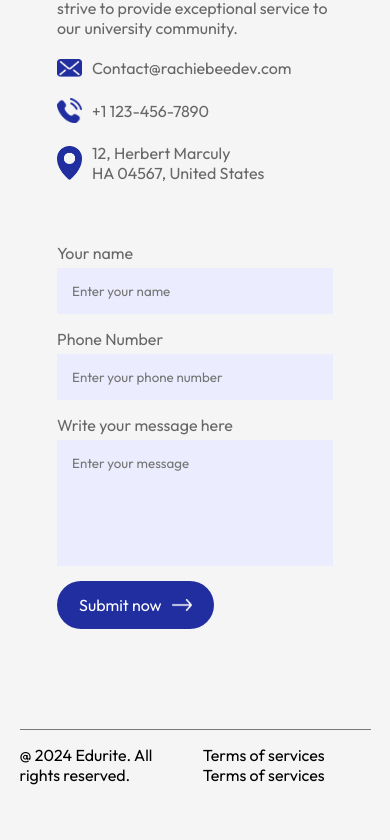
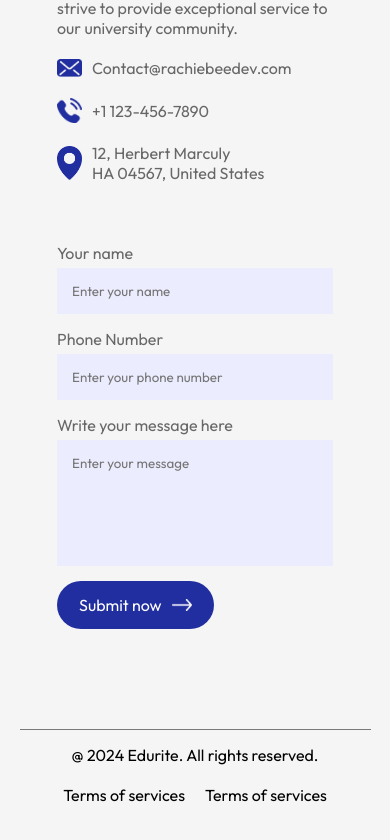
Before and after one commit to RachaelBamigboye/Edurite, a React (Vite) app: page / in a window 390 px wide. Shown: the part 4783-5623 px from the top of the page. Before the commit the page ends 5593 px from the top, so only its background shows below. Built offline with nearby package versions, Linux system fonts and the light colour scheme.

Commit message:
footer responsiveness sorted out

```diff
--- a/src/component/Footer/Footer.css
+++ b/src/component/Footer/Footer.css
@@ -13,3 +13,20 @@
     margin-left:20px;
 
 }
+
+/* ........ media query ......... */
+
+@media (max-width: 600px){
+    .footer{
+        display:block;
+        text-align:center;
+    }
+
+    .footer ul li{
+        margin:10px;
+    }
+    .footer ul{
+margin-top:10px;
+    }
+
+}
```
